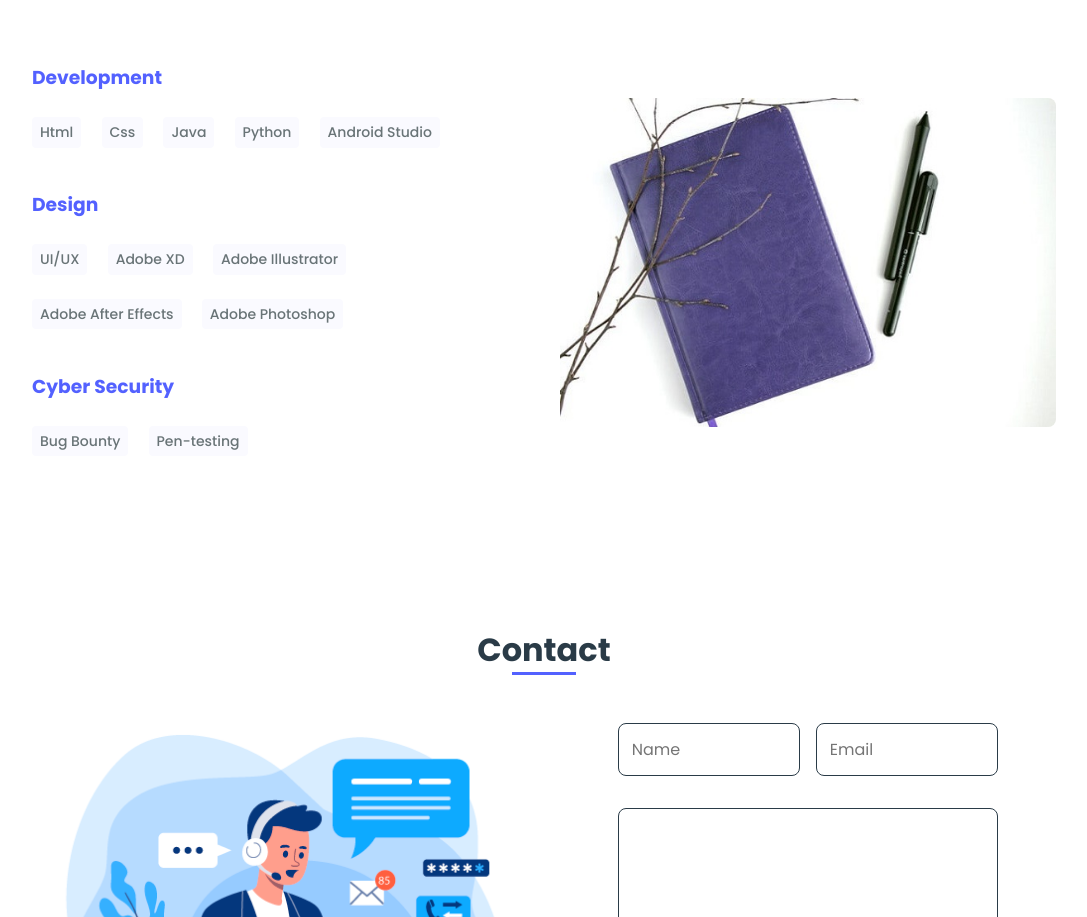
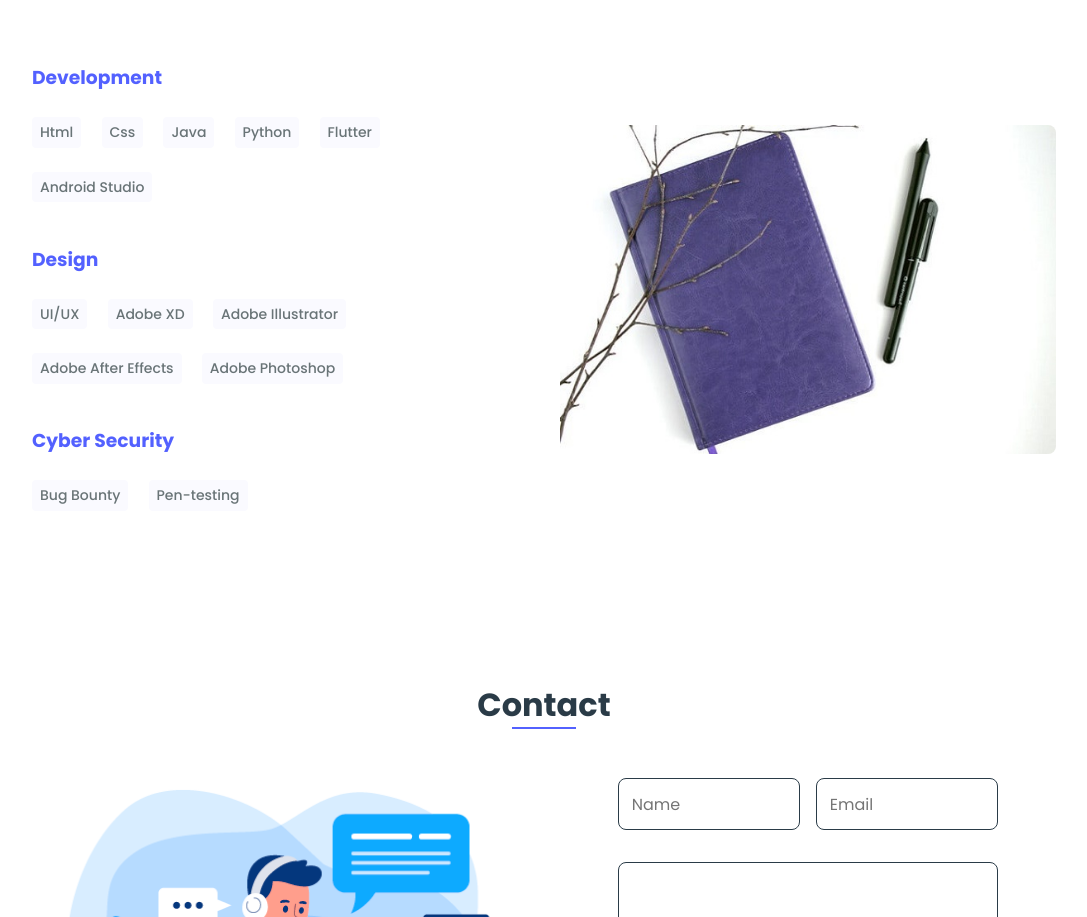
Before and after one commit to parbiz/parveshz.github.io, a plain HTML site: page index.html in a window 1280 px wide. Shown: the part 1513-2430 px from the top of the page, without its empty margins (96-1183 px from the left). Drawn offline with nearby package versions, Linux system fonts and the light colour scheme.

Commit message:
Update index.html

```diff
--- a/index.html
+++ b/index.html
@@ -81,6 +81,7 @@
                             <span class="skills__name">Css</span>
                             <span class="skills__name">Java</span>
                             <span class="skills__name">Python</span>
+                            <span class="skills__name">Flutter</span>
                             <span class="skills__name">Android Studio</span>
 
 
```
